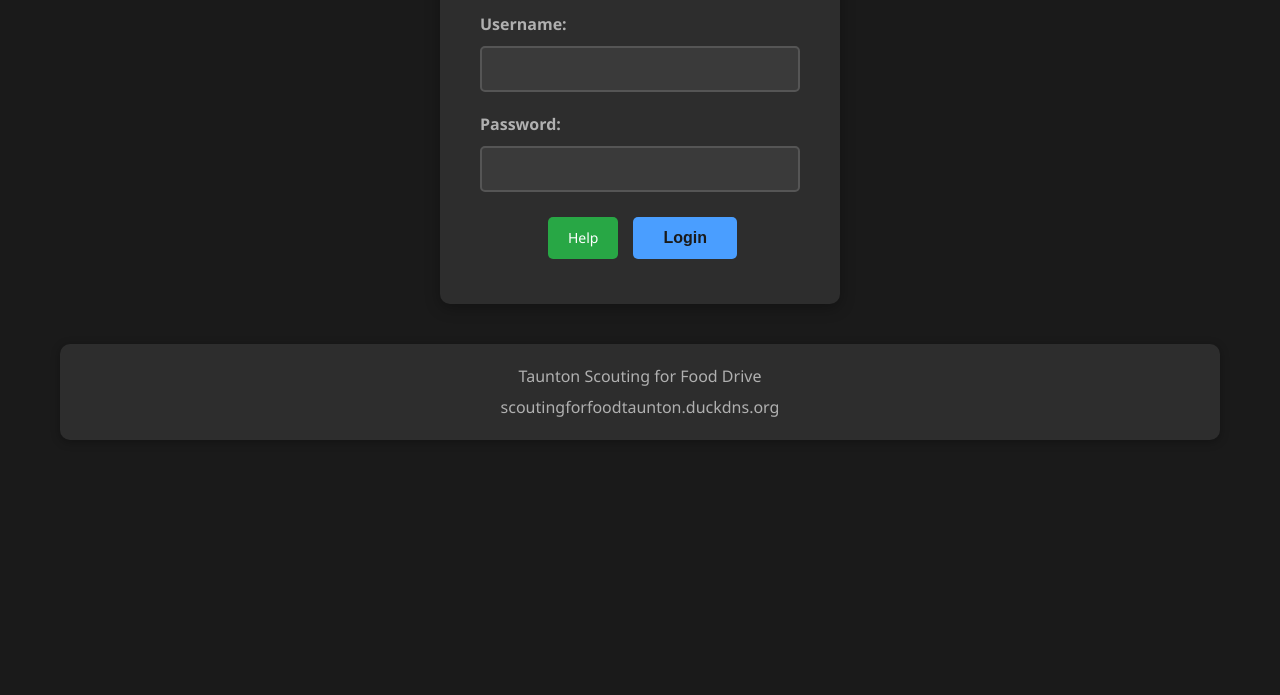
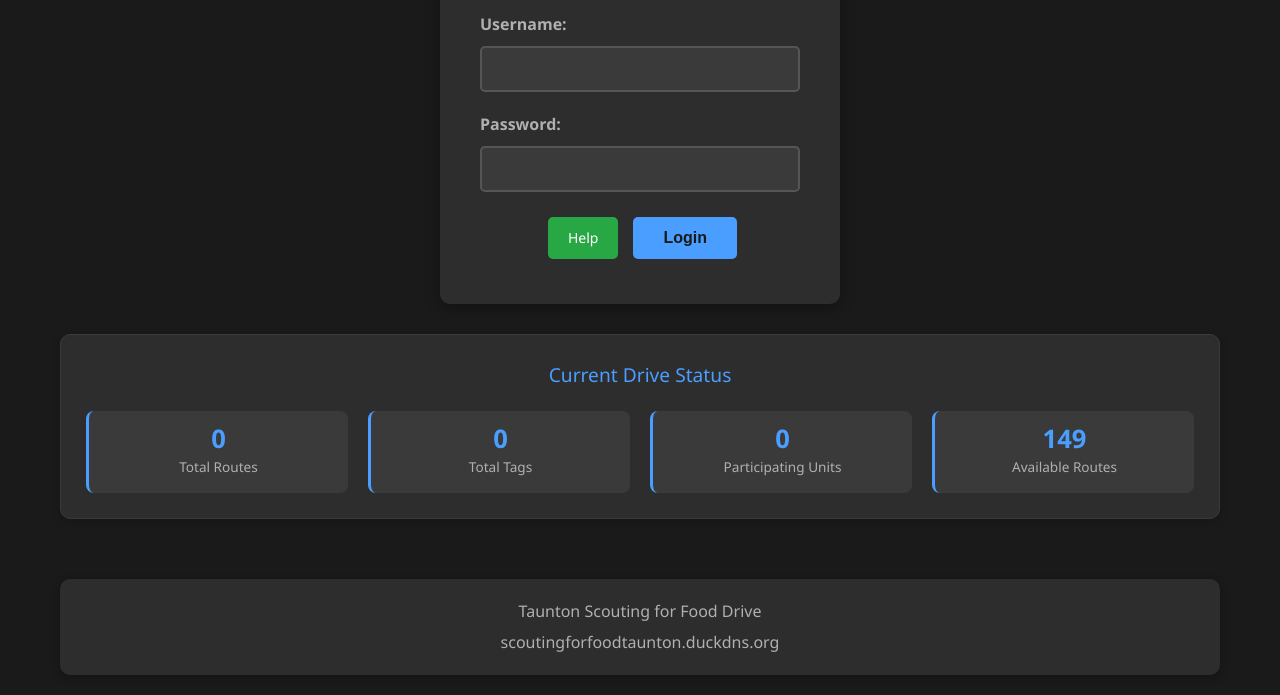
Before and after one commit to jagnetta/sff-tracker, a plain HTML site: page login.html in a window 1280 px wide. Shown: the part 356-1051 px from the top of the page. Before the commit the page ends 816 px from the top, so only its background shows below. Drawn offline with Linux system fonts and the light colour scheme.

Commit message:
Add Drive Status to the login page (#7)

```diff
--- a/login.html
+++ b/login.html
@@ -43,13 +43,86 @@
             </div>
         </main>
 
+        <div id="loginStats" class="login-stats">
+            <div class="login-stats-header">
+                <h3>Current Drive Status</h3>
+            </div>
+            <div class="login-stats-grid">
+                <div class="login-stat">
+                    <div class="stat-number" id="loginTotalRoutes">0</div>
+                    <div class="stat-description">Total Routes</div>
+                </div>
+                <div class="login-stat">
+                    <div class="stat-number" id="loginTotalTags">0</div>
+                    <div class="stat-description">Total Tags</div>
+                </div>
+                <div class="login-stat">
+                    <div class="stat-number" id="loginActiveUnits">0</div>
+                    <div class="stat-description">Participating Units</div>
+                </div>
+                <div class="login-stat">
+                    <div class="stat-number" id="loginAvailableRoutes">0</div>
+                    <div class="stat-description">Available Routes</div>
+                </div>
+            </div>
+        </div>
+
         <footer>
             <p style="text-align: center; margin-bottom: 5px;">Taunton Scouting for Food Drive</p>
             <p style="text-align: center; margin-top: 0;">scoutingforfoodtaunton.duckdns.org</p>
         </footer>
     </div>
 
+    <script src="data.js"></script>
+    <script src="route-tracker.js"></script>
     <script src="auth.js"></script>
     <script src="contextual-help.js"></script>
+    <script>
+        // Load and display statistics on login page
+        document.addEventListener('DOMContentLoaded', function() {
+            loadLoginStats();
+        });
+
+        function loadLoginStats() {
+            // Compile all routes from all regions
+            let allRoutesData = [];
+
+            Object.keys(routeData).forEach(region => {
+                routeData[region].forEach(route => {
+                    const assignment = routeTracker.getRouteAssignment(route.routeId);
+                    allRoutesData.push({
+                        ...route,
+                        status: assignment ? 'assigned' : 'available',
+                        assignmentData: assignment
+                    });
+                });
+            });
+
+            // Calculate statistics
+            const assignedRoutes = allRoutesData.filter(route => route.status === 'assigned');
+            const availableRoutes = allRoutesData.filter(route => route.status === 'available');
+
+            // Get unique units and calculate total tags
+            const units = new Set();
+            let totalTags = 0;
+
+            assignedRoutes.forEach(route => {
+                if (route.assignmentData) {
+                    units.add(route.assignmentData.unit);
+                }
+            });
+
+            // Calculate total assigned tags (flyers) for assigned routes only
+            assignedRoutes.forEach(route => {
+                totalTags += route.flyerCount;
+            });
+
+            // Update display
+            document.getElementById('loginTotalRoutes').textContent = assignedRoutes.length;
+            document.getElementById('loginTotalTags').textContent = totalTags.toLocaleString();
+            document.getElementById('loginActiveUnits').textContent = units.size;
+            document.getElementById('loginAvailableRoutes').textContent = availableRoutes.length;
+        }
+    </script>
 </body>
 </html>
--- a/styles.css
+++ b/styles.css
@@ -1032,6 +1032,83 @@ main {
     border-top: 1px solid #555;
 }
 
+/* Login Statistics */
+.login-stats {
+    background: #2d2d2d;
+    margin: 30px 0 20px 0;
+    padding: 25px;
+    border-radius: 10px;
+    box-shadow: 0 2px 10px rgba(0, 0, 0, 0.2);
+    border: 1px solid #3a3a3a;
+}
+
+.login-stats-header {
+    text-align: center;
+    margin-bottom: 20px;
+}
+
+.login-stats-header h3 {
+    color: #4a9eff;
+    font-size: 1.2em;
+    margin: 0;
+    font-weight: 500;
+}
+
+.login-stats-grid {
+    display: grid;
+    grid-template-columns: repeat(auto-fit, minmax(180px, 1fr));
+    gap: 20px;
+}
+
+.login-stat {
+    text-align: center;
+    background: #3a3a3a;
+    padding: 15px 10px;
+    border-radius: 8px;
+    border-left: 3px solid #4a9eff;
+}
+
+.stat-number {
+    font-size: 1.6em;
+    font-weight: 600;
+    color: #4a9eff;
+    line-height: 1;
+}
+
+.stat-description {
+    color: #b0b0b0;
+    font-size: 0.85em;
+    margin-top: 5px;
+    font-weight: 500;
+}
+
+@media (max-width: 768px) {
+    .login-stats-grid {
+        grid-template-columns: repeat(2, 1fr);
+        gap: 15px;
+    }
+}
+
+@media (max-width: 480px) {
+    .login-stats {
+        margin: 20px 0 15px 0;
+        padding: 20px 15px;
+    }
+
+    .login-stats-grid {
+        grid-template-columns: repeat(2, 1fr);
+        gap: 12px;
+    }
+
+    .stat-number {
+        font-size: 1.6em;
+    }
+
+    .stat-description {
+        font-size: 0.8em;
+    }
+}
+
 footer {
     text-align: center;
     margin-top: 40px;
```
